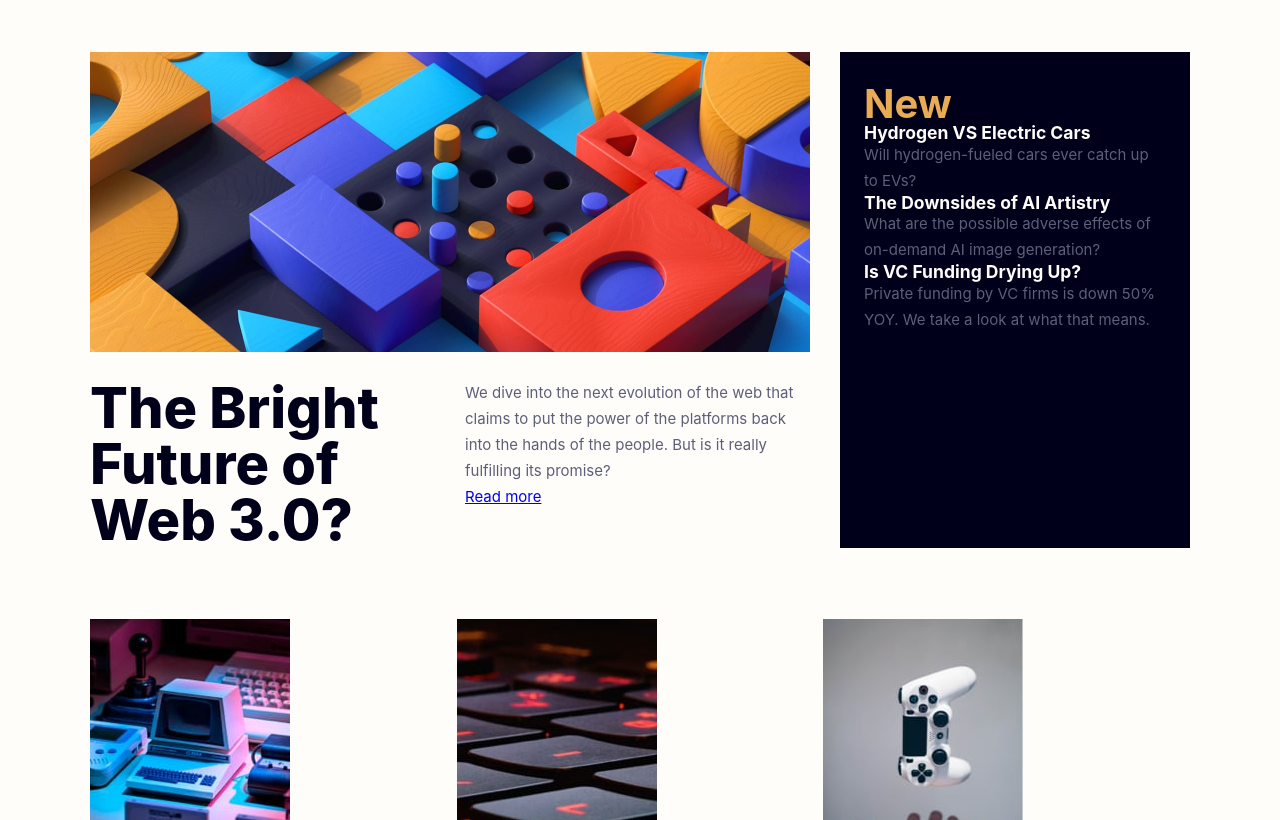
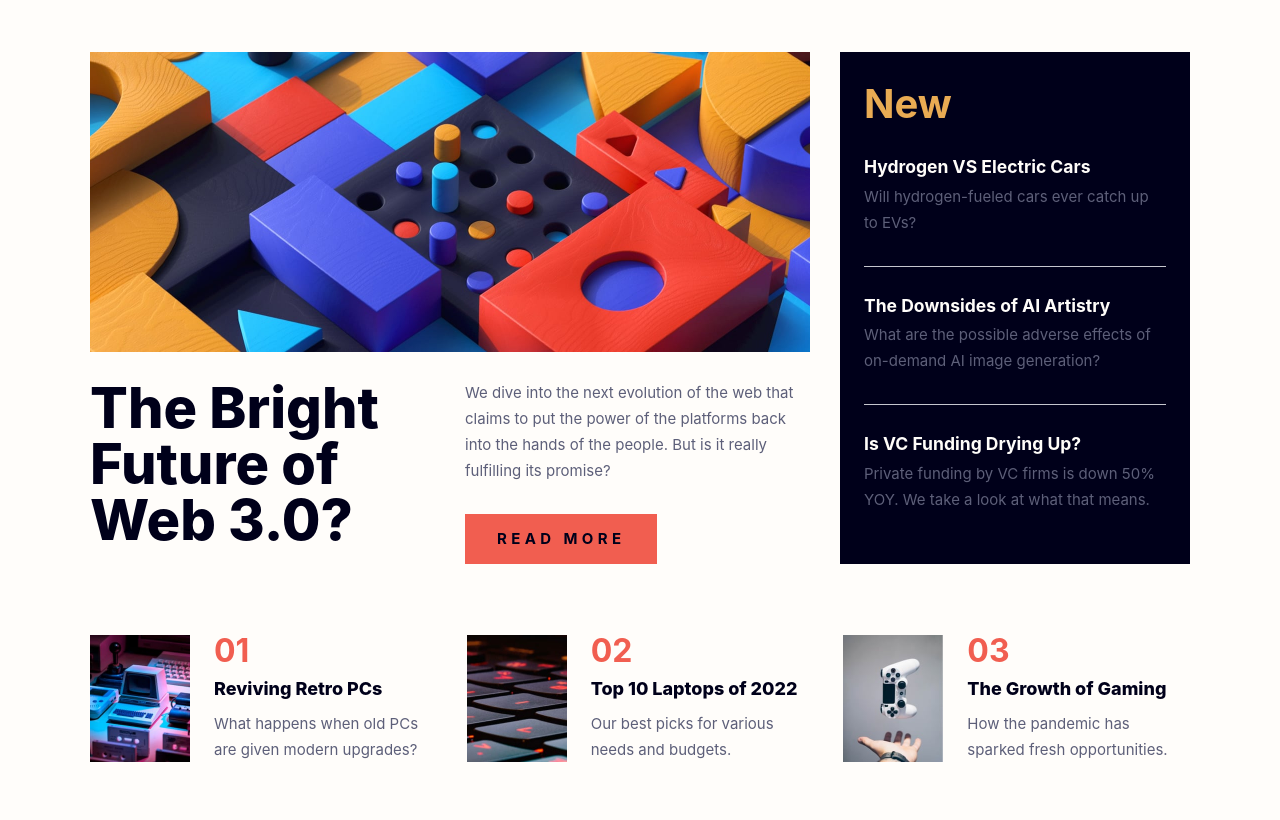
Before and after one commit to danmlarsen/fm-news-homepage, a website: page index.html in a window 1280 px wide. Shown: the part 132-952 px from the top of the page. Drawn offline with Linux system fonts and the light colour scheme; a web font is replaced by a local one.

Commit message:
Most initial styling complete

```diff
--- a/index.html
+++ b/index.html
@@ -65,7 +65,9 @@
                                 <img src="assets/images/image-retro-pcs.jpg" alt="Retro PCs" />
                             </photo>
                             <span class="articles__article-number">01</span>
-                            <h3 class="articles__article-title">Reviving Retro PCs</h3>
+                            <a href="#" class="articles__article-link">
+                                <h3 class="articles__article-title">Reviving Retro PCs</h3>
+                            </a>
                             <p class="articles__article-text">What happens when old PCs are given modern upgrades?</p>
                         </article>
                     </li>
@@ -75,7 +77,9 @@
                                 <img src="assets/images/image-top-laptops.jpg" alt="Keyboard keys" />
                             </photo>
                             <span class="articles__article-number">02</span>
-                            <h3 class="articles__article-title">Top 10 Laptops of 2022</h3>
+                            <a href="#" class="articles__article-link">
+                                <h3 class="articles__article-title">Top 10 Laptops of 2022</h3>
+                            </a>
                             <p class="articles__article-text">Our best picks for various needs and budgets.</p>
                         </article>
                     </li>
@@ -85,7 +89,9 @@
                                 <img src="assets/images/image-gaming-growth.jpg" alt="Controller hovering over hand" />
                             </photo>
                             <span class="articles__article-number">03</span>
-                            <h3 class="articles__article-title">The Growth of Gaming</h3>
+                            <a href="#" class="articles__article-link">
+                                <h3 class="articles__article-title">The Growth of Gaming</h3>
+                            </a>
                             <p class="articles__article-text">How the pandemic has sparked fresh opportunities.</p>
                         </article>
                     </li>
--- a/sass/_base.scss
+++ b/sass/_base.scss
@@ -1,6 +1,24 @@
 body {
-    padding: 8.9rem 0;
+    padding: 8.9rem 1.6rem;
     background-color: $color-neutral-100;
+
+    @media screen and (max-width: $bp-mobile) {
+        padding: 2.8rem 1.6rem;
+    }
+}
+
+.btn {
+    &:link,
+    &:visited {
+        display: inline-block;
+        padding: 1.2rem 3.2rem;
+        background-color: $color-primary;
+        color: $color-neutral-800;
+        font-weight: $fw-bold;
+        text-decoration: none;
+        text-transform: uppercase;
+        letter-spacing: 4.38px;
+    }
 }
 
 .header {
@@ -25,6 +43,10 @@ body {
         text-decoration: none;
         color: $color-neutral-500;
     }
+
+    @media screen and (max-width: $bp-mobile) {
+        display: none;
+    }
 }
 
 .main {
@@ -35,6 +57,11 @@ body {
     grid-template-columns: 1fr 35rem;
     row-gap: 7.1rem;
     column-gap: 3rem;
+
+    @media screen and (max-width: $bp-tablet) {
+        max-width: 70rem;
+        grid-template-columns: none;
+    }
 }
 
 .main-article {
@@ -57,6 +84,17 @@ body {
         font-size: 5.6rem;
         font-weight: $fw-black;
     }
+
+    &__content {
+        display: grid;
+        justify-items: start;
+        align-items: start;
+        gap: 3rem;
+    }
+
+    @media screen and (max-width: $bp-tablet) {
+        grid-template-columns: none;
+    }
 }
 
 .aside {
@@ -66,13 +104,24 @@ body {
     &__heading {
         font-size: 4rem;
         color: $color-secondary;
+        margin-bottom: 3.4rem;
     }
 
     &__list {
+        display: grid;
+        row-gap: 3rem;
+    }
+
+    &__list-item {
+        &:not(:last-child) {
+            border-bottom: 1px solid $color-neutral-300;
+            padding-bottom: 3rem;
+        }
     }
 
     &__article-title {
         color: $color-neutral-100;
+        margin-bottom: 0.8rem;
     }
 }
 
@@ -82,5 +131,51 @@ body {
     &__list {
         display: grid;
         grid-template-columns: repeat(3, 1fr);
+        gap: 3rem;
+
+        @media screen and (max-width: $bp-mobile) {
+            grid-template-columns: none;
+        }
+    }
+
+    &__article {
+        display: grid;
+        grid-template-columns: 100px 1fr;
+        column-gap: 2.4rem;
+        row-gap: 1rem;
+        align-items: start;
+    }
+
+    &__article-img {
+        grid-row: 1 / span 3;
+    }
+
+    &__article-number {
+        color: $color-primary;
+        font-size: 3.2rem;
+        line-height: 1;
+        font-weight: $fw-bold;
+    }
+
+    &__article-title {
+        font-size: 1.8rem;
+        line-height: 1.3333;
+        font-weight: $fw-black;
+        color: currentColor;
+    }
+
+    &__article-link {
+        &:link,
+        &:visited {
+            text-decoration: none;
+            color: $color-neutral-800;
+            transition: color 0.2s ease-in-out;
+        }
+
+        &:hover,
+        &:focus,
+        &:active {
+            color: $color-primary;
+        }
     }
 }
--- a/sass/_variables.scss
+++ b/sass/_variables.scss
@@ -18,6 +18,12 @@ $fw-regular: 400;
 $fw-bold: 700;
 $fw-black: 800;
 
+//
+// Breakpoints
+//
+$bp-mobile: 48em;
+$bp-tablet: 64em;
+
 :root {
     --fs-body: 1.5rem;
 }
```
Also changed, not shown: css/style.css, 1 other file.
